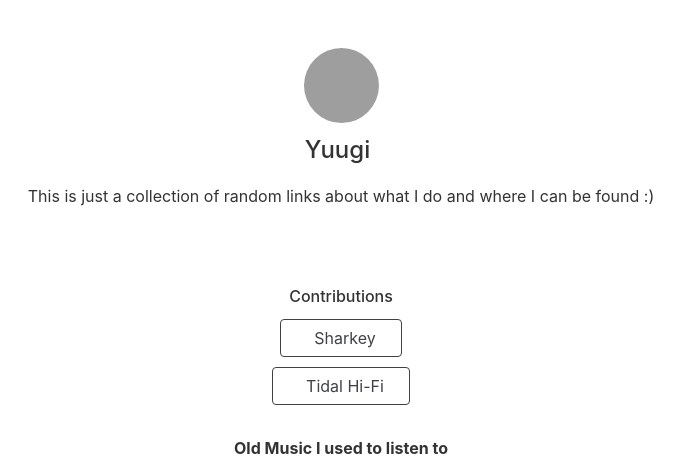
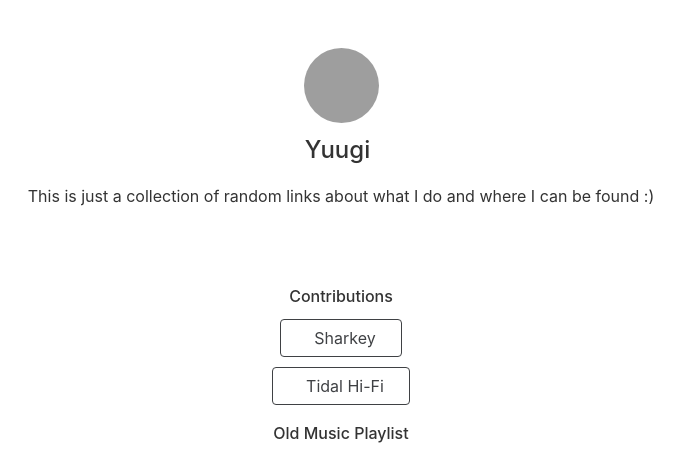
Before and after one commit to Mar0xy/yuugi.dev, a Jekyll site: the page built from index.html, in a window 1280 px wide. Shown: the top 456 px of the page, without its empty margins (299-983 px from the left). Built offline with Jekyll 4.4.1, drawn with Linux system fonts in a browser that asks for light colours; nearby versions of some CDN libraries; grey boxes are pictures that could not be loaded.

Commit message:
disalbe theme switch, improve text

```diff
--- a/_includes/theme-switch.html
+++ b/_includes/theme-switch.html
@@ -1 +1 @@
-<a class="bd-primary is-rounded is-center" style="right:16px;" href="#" id="theme-switch" onclick="switchMode(this); return false;" aria-label="Switch Theme" role="button">☀️</a>
+<a class="bd-primary is-rounded is-center" href="#" id="theme-switch" onclick="switchMode(this); return false;" aria-label="Switch Theme" role="button">☀️</a>
--- a/_layouts/default.html
+++ b/_layouts/default.html
@@ -27,6 +27,21 @@
     <meta name="twitter:title" content="{{ site.name }}" />
     <meta name="twitter:description" content="{{ site.description }}" />
     <meta name="twitter:image" content="{{ site.url }}/{{ site.image.path }}" />
+    <style>
+    .responsive-video {
+        position: relative;
+        padding-bottom: 56.25%;
+        padding-top: 25px;
+        height: 0;
+    }
+
+    .responsive-video iframe {
+        position: absolute;
+        top: 0;
+        left: 0;
+        width: 100%;
+        height: 100%;
+    }</style>
 </head>
 
 <body>
@@ -40,9 +55,6 @@
             </div>
         </header>
 
-        <!-- Dark / Light Mode Switch -->
-        {% include theme-switch.html %}
-
         <!-- Social Media Links -->
         {% include social.html %}
 
@@ -52,9 +64,10 @@
         <!-- Link Buttons -->
         {% include links.html %}
 
-        <h4 class="text-center">Old Music I used to listen to</h4>
-        <iframe style="display:block;margin:auto;" width="560" height="315" src="https://www.youtube-nocookie.com/embed/videoseries?si=pfypRKJTJ2TIO31n&amp;controls=0&amp;list=PLvQzaBGDIecDu3m8tJ6gtxjLbvI3-p6Rb&amp;autoplay=1" title="YouTube video player" frameborder="0" allow="accelerometer; autoplay; clipboard-write; encrypted-media; gyroscope; picture-in-picture; web-share" referrerpolicy="strict-origin-when-cross-origin"></iframe>
-
+        <h2 class="text-center">Old Music Playlist</h2>
+        <div class="responsive-video">
+            <iframe style="display:block;margin:auto;" width="560" height="315" src="https://www.youtube-nocookie.com/embed/videoseries?si=pfypRKJTJ2TIO31n&amp;controls=0&amp;list=PLvQzaBGDIecDu3m8tJ6gtxjLbvI3-p6Rb&amp;autoplay=1" title="YouTube video player" frameborder="0" allow="accelerometer; autoplay; clipboard-write; encrypted-media; gyroscope; picture-in-picture; web-share" referrerpolicy="strict-origin-when-cross-origin"></iframe>
+        </div>
         {% include footer.html %}
     </div>
     <script src="assets/script.js"></script>
```
